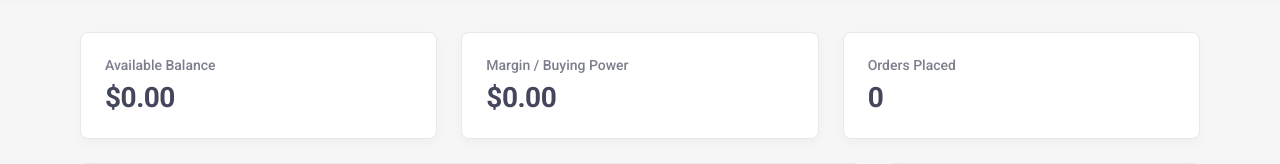
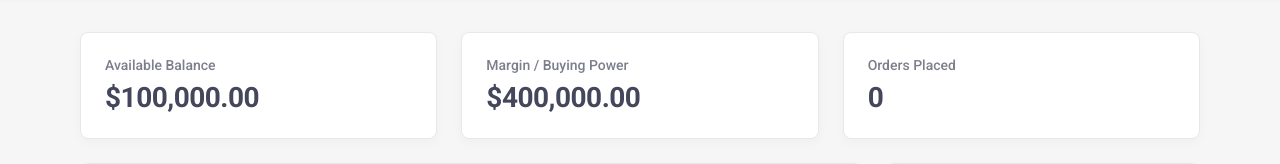
Before and after one commit to Normandy1066/Thetes, a Flask app: page / in a window 1280 px wide. Shown: the part 57-221 px from the top of the page. Run offline with Flask 3, Linux system fonts and the light colour scheme; data that the repository does not hold is empty.

Commit message:
fix: resolve UI state deserialization from models.py refactor

```diff
--- a/app.py
+++ b/app.py
@@ -38,7 +38,14 @@ engine = TradingEngine(config, broker, data_provider)
 
 # 4. Set up Flask app
 app = Flask(__name__)
+app.config['SEND_FILE_MAX_AGE_DEFAULT'] = 0
 
+@app.after_request
+def add_header(r):
+    r.headers["Cache-Control"] = "no-cache, no-store, must-revalidate"
+    r.headers["Pragma"] = "no-cache"
+    r.headers["Expires"] = "0"
+    return r
 
 @app.route("/")
 def index():
--- a/templates/index.html
+++ b/templates/index.html
@@ -316,29 +316,28 @@ async function fetchState(){
 }
 
 function render(s){
-  const running = s.status === 'running';
+  const running = s.running === true;
   $status.className = `status-indicator ${running ? 'status-online' : 'status-offline'}`;
   $statusTxt.textContent = running ? 'Connected' : 'Disconnected';
   $btnStart.disabled = running;
   $btnStop.disabled = !running;
 
   // Portfolio
-  const cash = s.account?.cash || 0;
-  const bp = s.account?.buying_power || 0;
+  const cash = s.cash || 0;
+  const bp = s.buying_power || 0;
   $valCash.textContent = fmt$(cash);
   $valBp.textContent = fmt$(bp);
   $valTrades.textContent = s.total_trades || 0;
-  $chartSym.textContent = s.config?.trading_symbol || 'AAPL';
+  $chartSym.textContent = s.symbol || 'AAPL';
 
   // Middle Section
-  const ind = s.market?.indicators || {};
-  const close = s.market?.last_close || 0;
-  const sig = (s.market?.last_signal || 'HOLD').toUpperCase();
+  const close = s.last_close || 0;
+  const sig = (s.last_signal || 'HOLD').toUpperCase();
 
   $valClose.textContent = close ? fmt$(close) : '$0.00';
-  $valEma9.textContent = ind.ema9 ? ind.ema9.toFixed(2) : '0.00';
-  $valEma21.textContent = ind.ema21 ? ind.ema21.toFixed(2) : '0.00';
-  $valRsi.textContent = ind.rsi ? ind.rsi.toFixed(2) : '0.00';
+  $valEma9.textContent = s.last_ema9 ? s.last_ema9.toFixed(2) : '0.00';
+  $valEma21.textContent = s.last_ema21 ? s.last_ema21.toFixed(2) : '0.00';
+  $valRsi.textContent = s.last_rsi ? s.last_rsi.toFixed(2) : '0.00';
 
   if (sig === 'BUY') {
     $botAction.textContent = 'BUYING';
```
